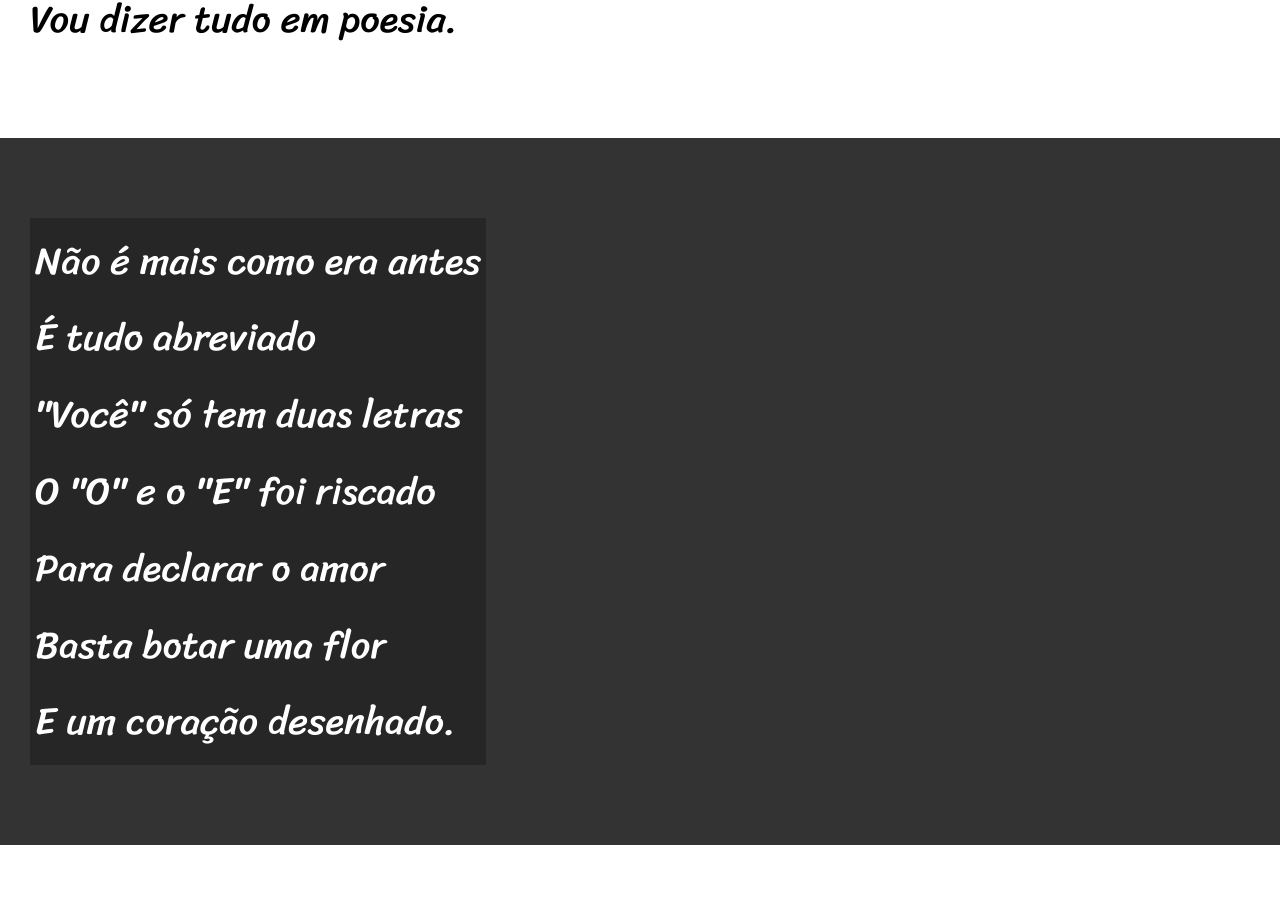
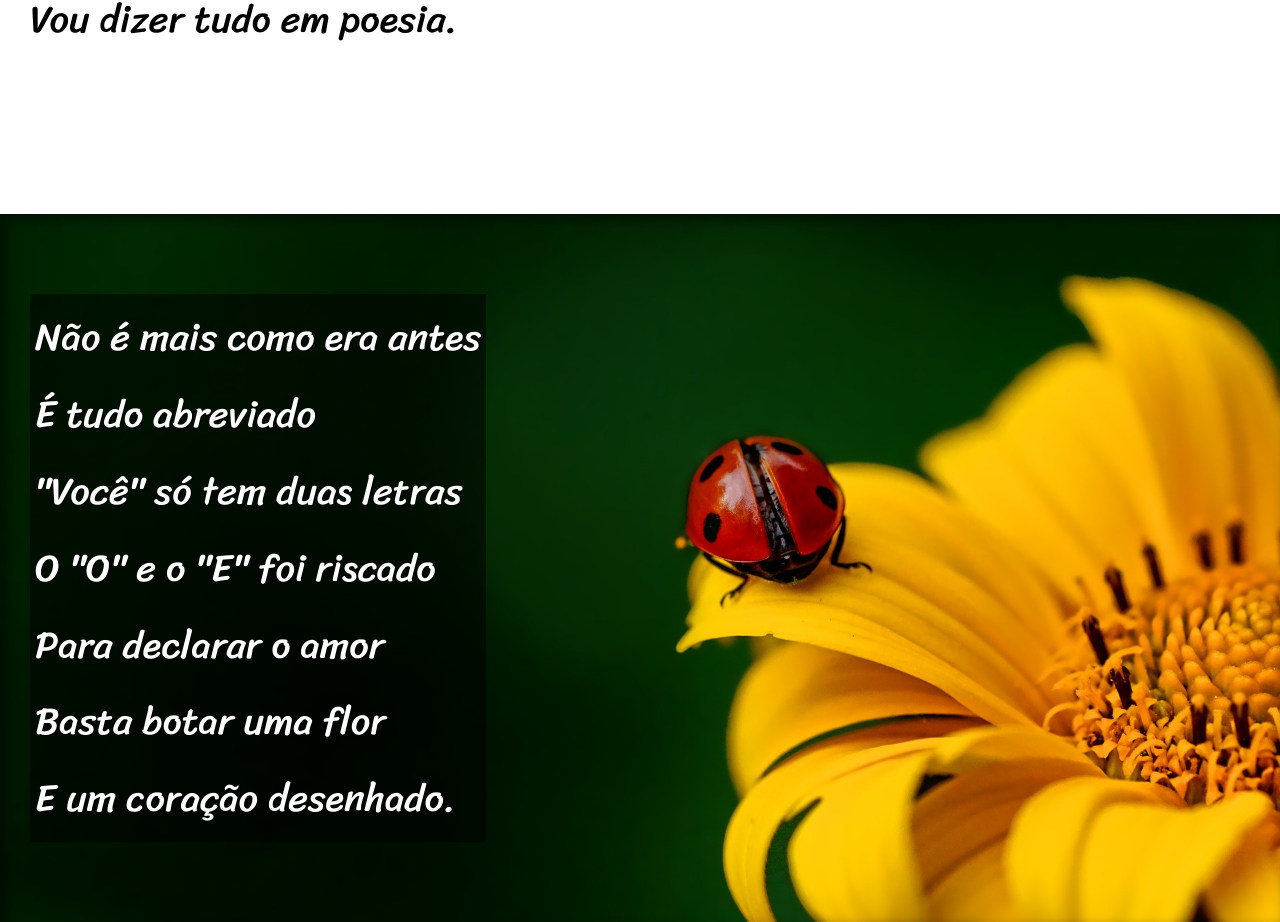
Before and after one commit to GuilhermeGuii/Cursoemvideo-HTML5-CSS3, a plain HTML site: page html-css/desafios/modulo-03/d012-exercicio/index.html in a window 1280 px wide. Shown: the part 820-1742 px from the top of the page. Drawn offline with Linux system fonts and the light colour scheme.

Commit message:
:pencil: | Capítulo 20 - Aula 06

```diff
--- a/html-css/desafios/modulo-03/d012-exercicio/estilo/style.css
+++ b/html-css/desafios/modulo-03/d012-exercicio/estilo/style.css
@@ -55,6 +55,10 @@ section {
     font-size: 3vw;
 }
 
+section > p {
+    padding-bottom: 2em;
+}
+
 section.normal {
     background-color: white;
     color: black;
@@ -63,12 +67,26 @@ section.normal {
 section.imagem {
     background-color: rgb(51, 51, 51);
     color: white;
+    box-shadow: inset 6px 6px 13px 0px rgba(0, 0, 0, 0.473);
+    background-size: cover;
+    background-attachment: fixed;
 }
 
 section.imagem p {
     width: max-content;
     padding: 5px;
-    background-color: rgba(0, 0, 0, 0.253);
+    background-color: rgba(0, 0, 0, 0.517);
+    text-shadow: 1px 1px 0px black;
+}
+
+section#img01 {
+    background-image: url(/d012-exercicio/imagens/background001.jpg);
+    background-position: right center;
+
+}
+
+section#img02 {
+    background-image: url(/d012-exercicio/imagens/background002.jpg);
 }
 
 footer {
--- a/html-css/desafios/modulo-03/d012-exercicio/index.html
+++ b/html-css/desafios/modulo-03/d012-exercicio/index.html
@@ -28,7 +28,7 @@
 
 
 
-    <section class="imagem">
+    <section class="imagem" id="img01">
         <p>
             Não é mais como era antes <br>
             É tudo abreviado <br>
@@ -64,7 +64,7 @@
     </section>
 
 
-    <section class="imagem">
+    <section class="imagem" id="img02">
         <p>
             Tenho saudade das cartas <br>
             Escritas com a própria mão <br>
```
